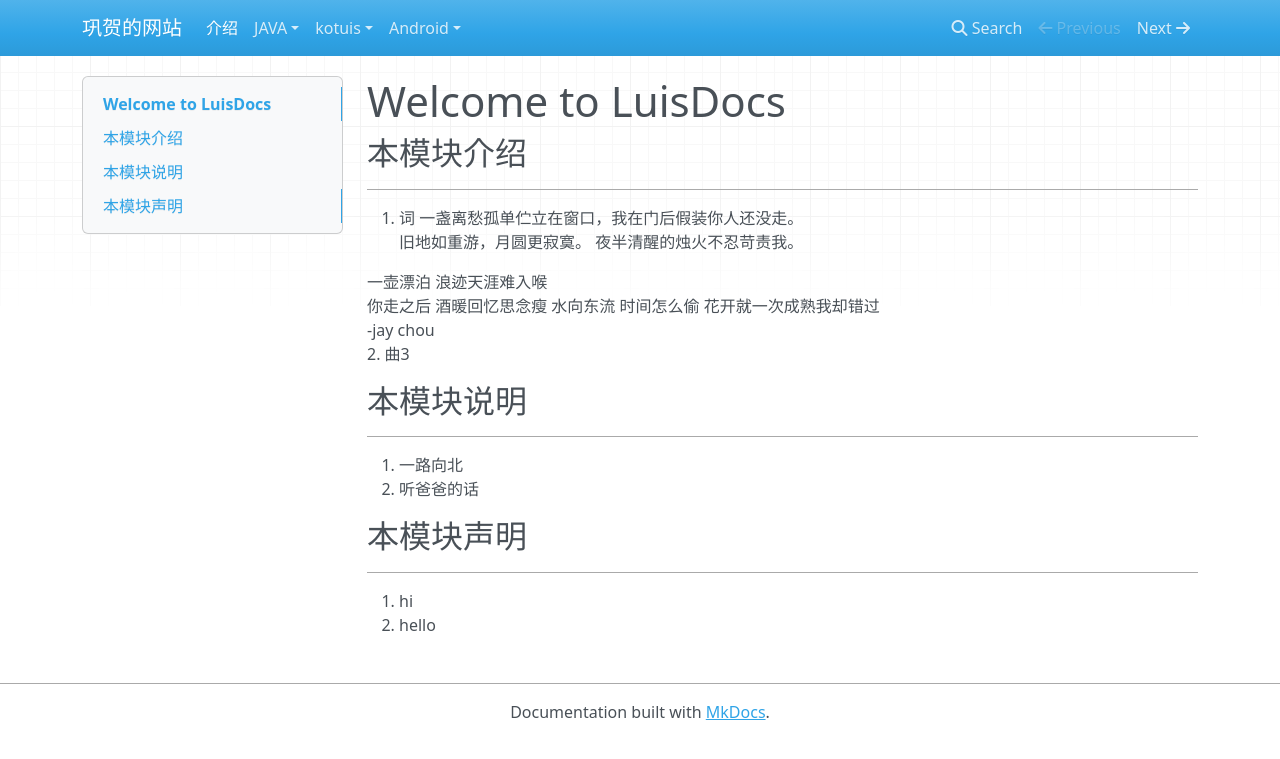
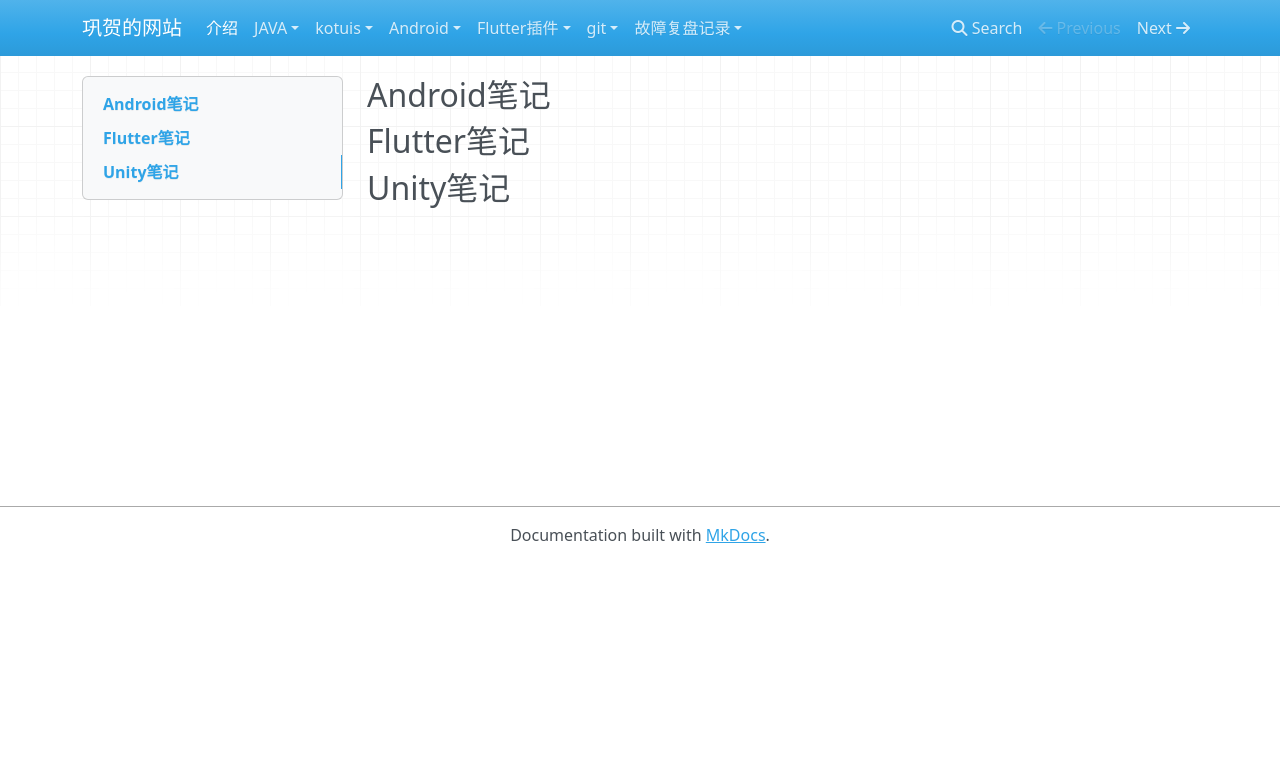
Before and after one commit to gongluis/essay, an MkDocs documentation site: the page built from docs/index.md, in a window 1280 px wide. Shown: the top 759 px of the page. Built offline with MkDocs 1.6.1, drawn with Linux system fonts in a browser that asks for light colours; nearby versions of some CDN libraries.

Commit message:
feat:添加flutter插件 修改aar名称和git部分内容

```diff
--- a/docs/index.md
+++ b/docs/index.md
@@ -1,26 +1,5 @@
-# Welcome to LuisDocs
-## **本模块介绍**
+## **Android笔记**
 
----
-1. 词
-一盏离愁孤单伫立在窗口，我在门后假装你人还没走。
-旧地如重游，月圆更寂寞。
-夜半清醒的烛火不忍苛责我。
+## **Flutter笔记**
 
-
-一壶漂泊 浪迹天涯难入喉
-你走之后 酒暖回忆思念瘦
-水向东流 时间怎么偷
-花开就一次成熟我却错过
-			-jay chou
-2. 曲3
-## **本模块说明**
-
----
-1. 一路向北
-2. 听爸爸的话
-## **本模块声明**
-
----
-1. hi
-2. hello
+## **Unity笔记**
--- a/mkdocs.yml
+++ b/mkdocs.yml
@@ -56,3 +56,11 @@ nav:
          - 一些常见功能的思考:
             - 登录: login.md
          - 单元测试Monkey: test.md
+  - Flutter插件:
+         - 什么是flutter插件及作用: whyflutterplugin.md
+         - 如何配置flutter环境: howflutterenvironment.md
+         - flutter插件开发: flutterplugincoding.md
+  - git:
+         - 常见场景操作: git_scenes.md
+  - 故障复盘记录:
+         - AndroidSDK故障记录: sdkexception.md
```
Also changed, not shown: docs/flutterplugincoding.md (added, +7 -0 lines), docs/git_scenes.md (added, +15 -0 lines), docs/howflutterenvironment.md (added, +22 -0 lines), docs/sdk.md (+19 -0 lines), docs/sdkexception.md (added, +6 -0 lines), docs/whyflutterplugin.md (added, +10 -0 lines).
